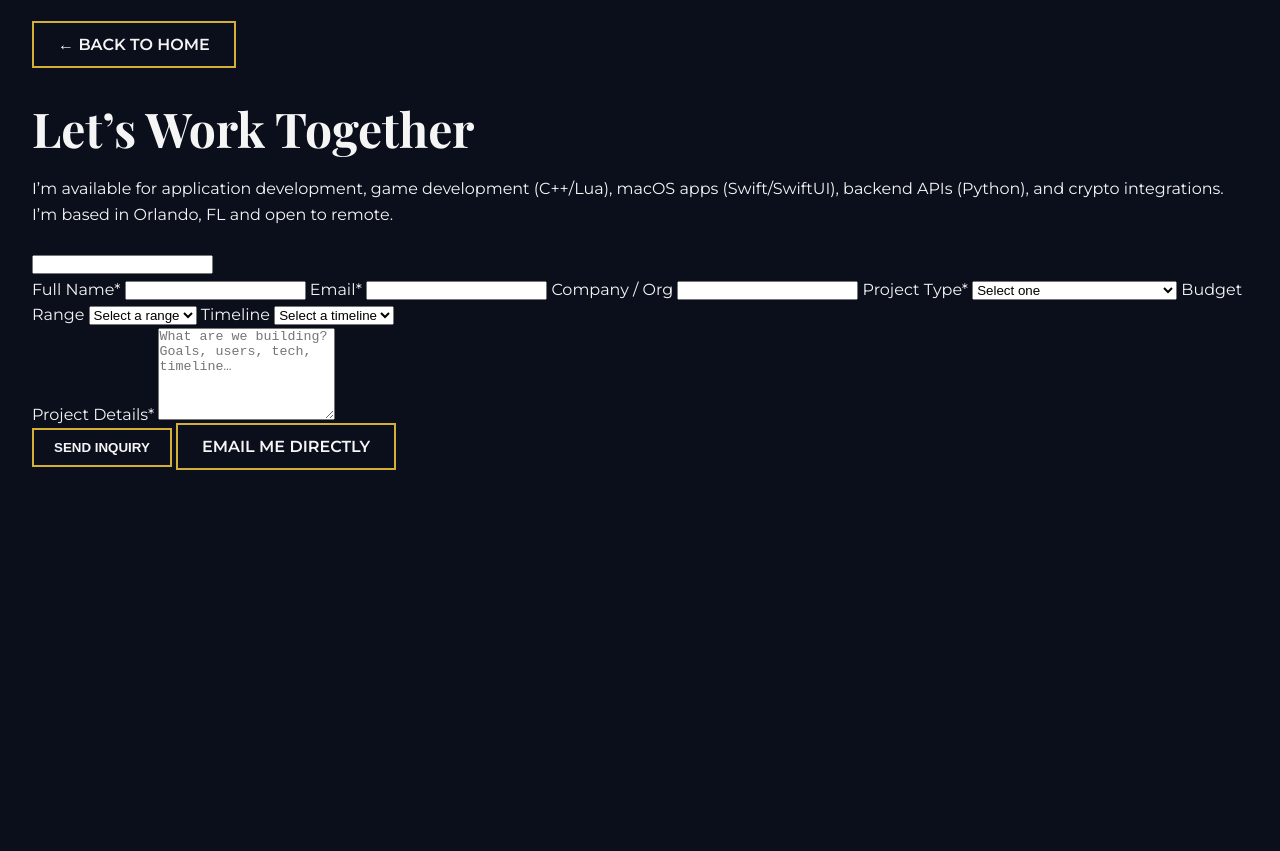
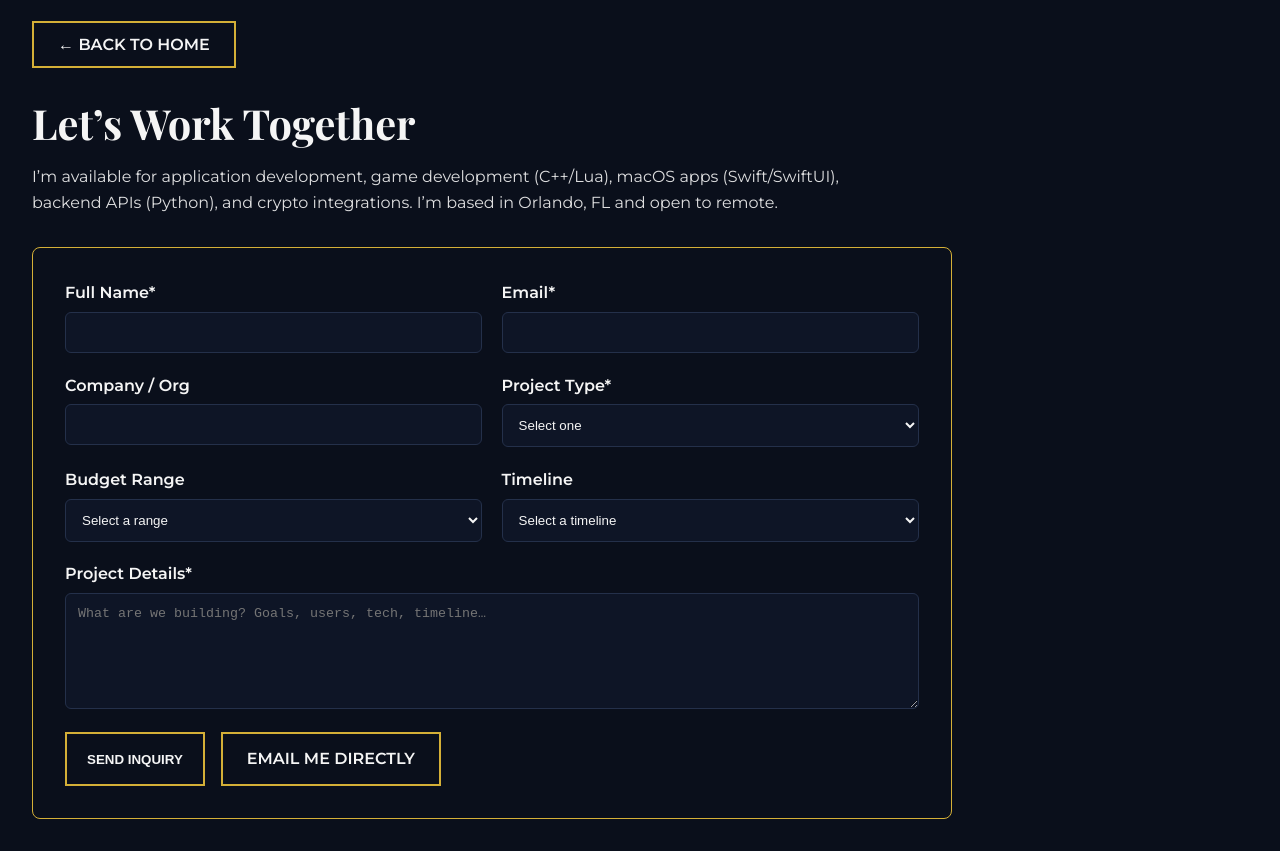
Before and after one commit to Juanzin93/Juanzin420.github.io, a plain HTML site: page contact.html in a window 1280 px wide. Before the commit the page ends 800 px from the top, so only its background shows below. Drawn offline with nearby package versions, Linux system fonts and the light colour scheme.

Commit message:
contact me

```diff
--- a/style.css
+++ b/style.css
@@ -151,3 +151,58 @@ p { margin-bottom: 1.5em; }
     gap: 2rem;
   }
 }
+/* Contact page */
+.contact-hero h1 {
+  font-family: 'Playfair Display', serif;
+  font-size: 2.6rem;
+  margin-bottom: 0.5rem;
+  color: var(--fg);
+}
+.contact-sub {
+  max-width: 820px;
+  opacity: 0.9;
+  margin-bottom: 2rem;
+}
+
+.contact-card {
+  border: 1px solid var(--accent);
+  padding: 2rem;
+  border-radius: 8px;
+  max-width: 920px;
+}
+
+.form-grid {
+  display: grid;
+  grid-template-columns: 1fr 1fr;
+  gap: 1.2rem;
+  margin-bottom: 1.2rem;
+}
+label span {
+  display: block;
+  font-weight: 600;
+  margin-bottom: 0.4rem;
+  color: var(--fg);
+}
+input, select, textarea {
+  width: 100%;
+  background: #0e1526;
+  border: 1px solid #24304a;
+  color: var(--fg);
+  padding: 0.75rem;
+  border-radius: 6px;
+}
+textarea { resize: vertical; }
+
+label.full { display: block; margin: 1rem 0; }
+
+.form-actions {
+  display: flex;
+  gap: 1rem;
+  margin-top: 1rem;
+}
+
+.hp { display: none; } /* honeypot */
+
+@media (max-width: 800px) {
+  .form-grid { grid-template-columns: 1fr; }
+}
```
